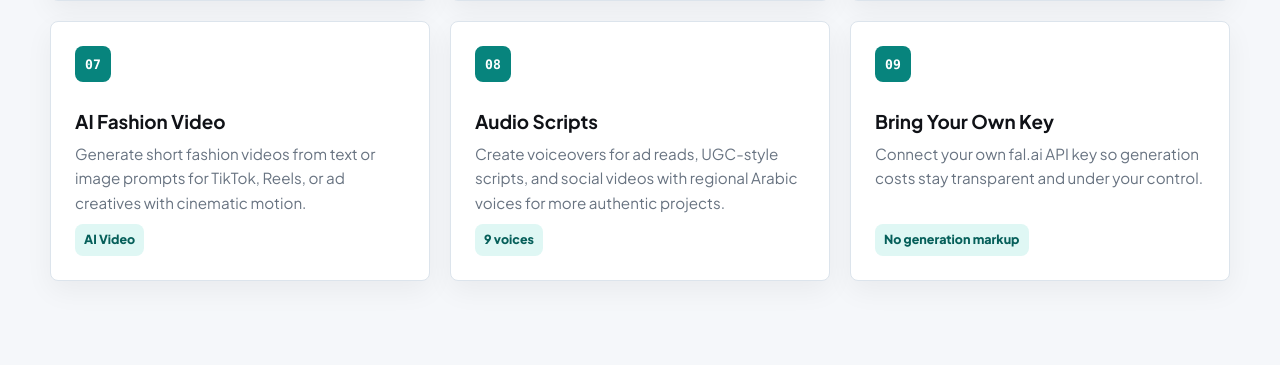
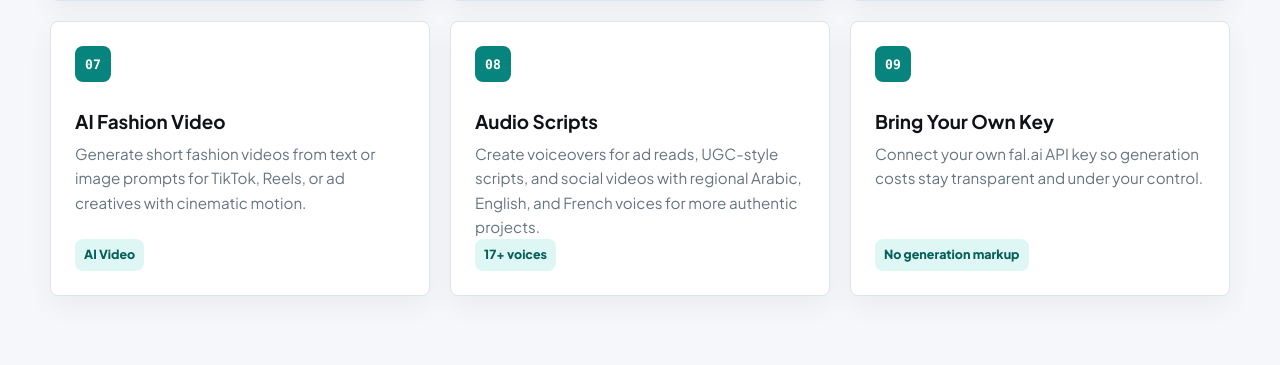
Before and after one commit to lbahi/monstercreative-landing, a Django app: page / in a window 1280 px wide. Shown: the part 6135-6500 px from the top of the page. Run offline with Django 5.2, Linux system fonts and the light colour scheme; some libraries are stand-ins or nearby versions.

Commit message:
Update voice section to include new English and French voices

```diff
--- a/landing/templates/landing/index.html
+++ b/landing/templates/landing/index.html
@@ -2048,7 +2048,7 @@
           <article class="feature-card fade-up"><div class="feature-top" aria-hidden="true">05</div><h3>Format Resizer</h3><p>Convert one winning image into 1:1, 4:5, 9:16, 16:9, and wide placements with AI outpainting.</p><span class="feature-tag">All content sizes</span></article>
           <article class="feature-card fade-up"><div class="feature-top" aria-hidden="true">06</div><h3>Landing Page</h3><p>Generate a landing page package from your content image, copy, and brand details, then download it as a ZIP.</p><span class="feature-tag">HTML package</span></article>
           <article class="feature-card fade-up"><div class="feature-top" aria-hidden="true">07</div><h3>AI Fashion Video</h3><p>Generate short fashion videos from text or image prompts for TikTok, Reels, or ad creatives with cinematic motion.</p><span class="feature-tag">AI Video</span></article>
-          <article class="feature-card fade-up"><div class="feature-top" aria-hidden="true">08</div><h3>Audio Scripts</h3><p>Create voiceovers for ad reads, UGC-style scripts, and social videos with regional Arabic voices for more authentic projects.</p><span class="feature-tag">9 voices</span></article>
+          <article class="feature-card fade-up"><div class="feature-top" aria-hidden="true">08</div><h3>Audio Scripts</h3><p>Create voiceovers for ad reads, UGC-style scripts, and social videos with regional Arabic, English, and French voices for more authentic projects.</p><span class="feature-tag">17+ voices</span></article>
           <article class="feature-card fade-up"><div class="feature-top" aria-hidden="true">09</div><h3>Bring Your Own Key</h3><p>Connect your own fal.ai API key so generation costs stay transparent and under your control.</p><span class="feature-tag">No generation markup</span></article>
         </div>
       </div>
@@ -2057,11 +2057,11 @@
     <section class="section voice-band" id="voices">
       <div class="container voice-panel">
         <div class="fade-up">
-          <p class="section-kicker">Arabic voice lab</p>
-          <h2 class="section-title">Make Arabic content sound native to the market.</h2>
-          <p class="section-copy">Arabic projects need more than translated text. MonsterCreative gives you regional voice options so your content can match the audience, market, and tone.</p>
+          <p class="section-kicker">Global voice lab</p>
+          <h2 class="section-title">Make your content sound native to any market.</h2>
+          <p class="section-copy">Projects need more than translated text. MonsterCreative gives you regional Arabic, English, and French voice options so your content can match the audience, market, and tone.</p>
           <div class="copy-list">
-            <div class="copy-item"><div class="copy-number">A1</div><div><b>Regional control</b><p>Pick from Gulf, Saudi, Egyptian, Maghrebi, and Standard Arabic voice styles.</p></div></div>
+            <div class="copy-item"><div class="copy-number">A1</div><div><b>Regional control</b><p>Pick from regional Arabic dialects, US/UK English, and Parisian/Classic French voice styles.</p></div></div>
             <div class="copy-item"><div class="copy-number">A2</div><div><b>Marketing-first output</b><p>Create voiceovers for script reads, UGC-style scripts, product demos, and direct-response offers.</p></div></div>
           </div>
         </div>
@@ -2071,6 +2071,9 @@
           <div class="voice-row"><b>Mazen Lawand & Belma</b><span>Standard Arabic MENA • Male & Female</span></div>
           <div class="voice-row"><b>Rachid & Adina</b><span>Maghrebi & Moroccan • Male & Female</span></div>
           <div class="voice-row"><b>Ilyass & Rima M</b><span>Algerian dialect • Male & Female</span></div>
+          <div class="voice-row"><b>Hale & Christina</b><span>US/UK English • Tech & Luxury</span></div>
+          <div class="voice-row"><b>Lorenzo & Manon</b><span>Classic French • Prestige & High-end</span></div>
+          <div class="voice-row"><b>Sam & Audrey</b><span>Modern French • Fashion & Travel</span></div>
         </div>
       </div>
     </section>
```
